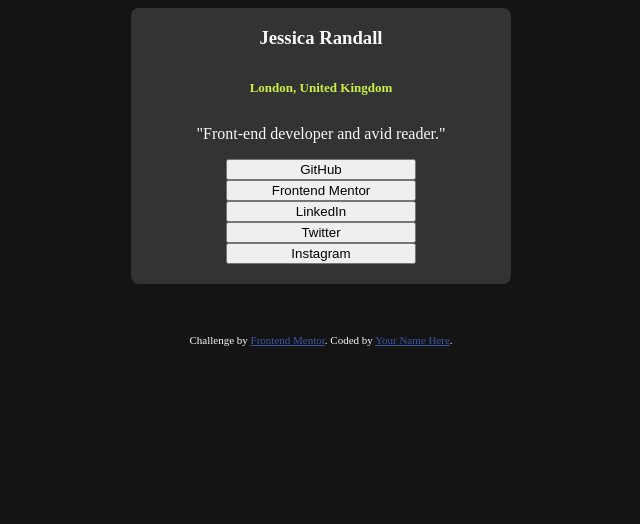
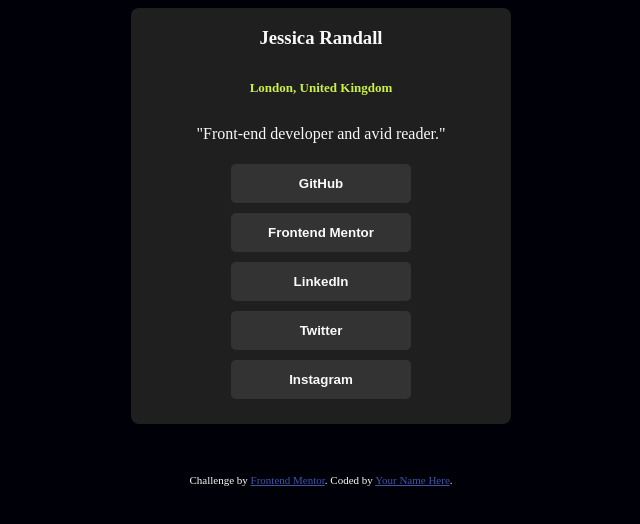
Before and after one commit to MarinaAlane/social_links, a plain HTML site: page index.html in a window 1280 px wide. Shown: the whole page, without its empty margins (319-959 px from the left). Drawn offline with Linux system fonts and the light colour scheme.

Commit message:
chore: adjustments on buttons

```diff
--- a/index.html
+++ b/index.html
@@ -13,11 +13,11 @@
       <p class="location">London, United Kingdom</p>
       <p>"Front-end developer and avid reader."</p>
       <section class="buttonWrapper">
-        <button>GitHub</button>
-        <button>Frontend Mentor</button>
-        <button>LinkedIn</button>
-        <button>Twitter</button>
-        <button>Instagram</button>
+        <button class="button">GitHub</button>
+        <button class="button">Frontend Mentor</button>
+        <button class="button">LinkedIn</button>
+        <button class="button">Twitter</button>
+        <button class="button">Instagram</button>
       </section>
     </main>
     <footer class="attribution">
--- a/style.css
+++ b/style.css
@@ -1,5 +1,5 @@
 body {
-    background-color: #141414;
+    background-color: #000008;
     color: #FBF9F9;
     display: flex;
     justify-content: center;
@@ -11,11 +11,11 @@ body {
   color: #cbf144;
   font-weight: 700;
   font-size: small;
-  background-color: #333333;
+  background-color: #1f1f1f;
 }
 
 .main {
-  background-color: #333333;
+  background-color: #1f1f1f;
   width: 30%;
   align-items: center;
   flex-direction: column;
@@ -30,6 +30,16 @@ body {
   width: 50%;
 }
 
+.button {
+  background-color: #333333 ;
+  padding: 10px;
+  margin: 5px;
+  color: #FBF9F9;
+  font-weight: 700;
+  border-radius: 5px;
+  border-color: transparent;
+}
+
 .attribution {
   font-size: 11px;
   padding-top: 50px;
```
